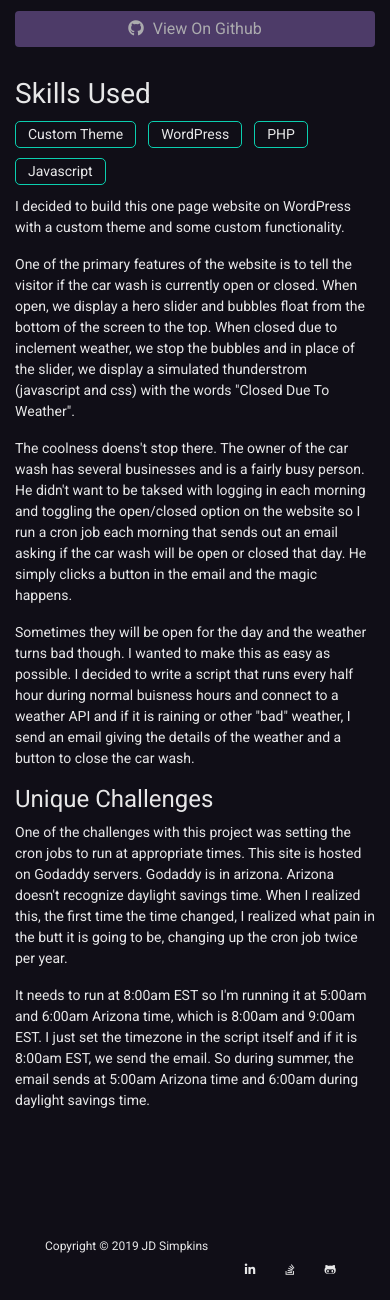
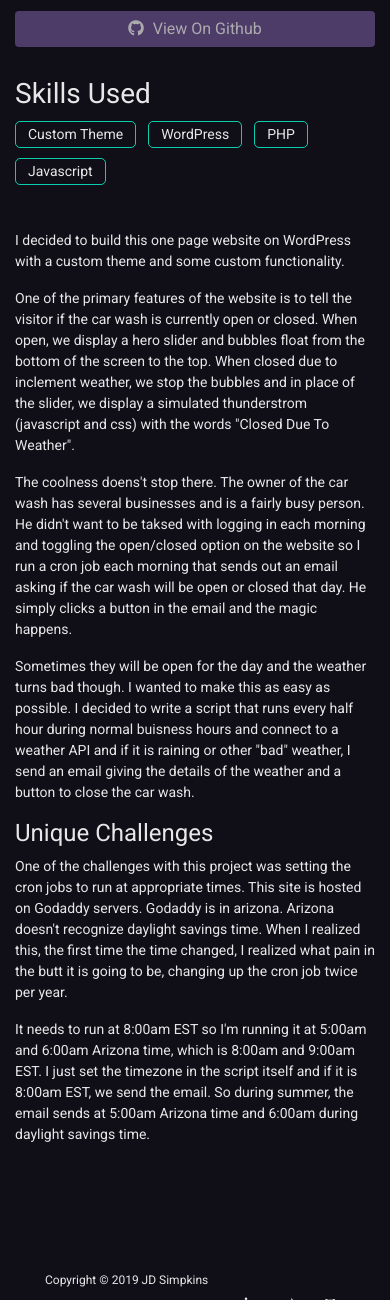
Before and after one commit to jddev81/jdsimpkins.me, a PHP site: page /portfolio.php?item=thcw in a window 390 px wide. Shown: the part 468-1768 px from the top of the page. Before the commit the page ends 1743 px from the top, so only its background shows below. Run offline with PHP 8.4, Linux system fonts and the light colour scheme; some libraries are stand-ins or nearby versions.

Commit message:
portfolio mobile fixes

```diff
--- a/css/main.css
+++ b/css/main.css
@@ -621,7 +621,7 @@ footer a:hover {
 }
 
 .portfolio-page-container {
-  min-height: 500px;
+  min-height: 400px;
   margin-top: 150px;
   margin-bottom: 80px;
 }
--- a/portfolio.php
+++ b/portfolio.php
@@ -34,8 +34,8 @@
 				<img class="img-fluid" src="<?php echo $projectImg; ?>" alt="<?php echo $projectTitle; ?>">
 
 				<div class="row links">
-					<div class="col-sm-6"><a class="btn <?php echo (empty($projectLink)) ? 'disabled' : ''; ?>" href="<?php echo $projectLink; ?>" target="_blank"><i class="icon fas fa-external-link-alt"></i> View Project</a></div>
-					<div class="col-sm-6"><a class="gh btn <?php echo (empty($githubLink)) ? 'disabled' : ''; ?>" href="<?php echo $githubLink; ?>" target="_blank"><i class="icon fab fa-github"></i> View On Github</a></div>
+					<div class="col-lg-6"><a class="btn <?php echo (empty($projectLink)) ? 'disabled' : ''; ?>" href="<?php echo $projectLink; ?>" target="_blank"><i class="icon fas fa-external-link-alt"></i> View Project</a></div>
+					<div class="col-lg-6"><a class="gh btn <?php echo (empty($githubLink)) ? 'disabled' : ''; ?>" href="<?php echo $githubLink; ?>" target="_blank"><i class="icon fab fa-github"></i> View On Github</a></div>
 				</div>
 
 				<h3 class="skills-head">Skills Used</h3>
@@ -46,7 +46,7 @@
 						}
 					?>
 				</ul>
-				<div class='clear-fix'></div>
+				<div class="clear-fix" style="height:35px;"></div>
 			</div>
 
 			<div class="col-sm-7">
--- a/scss/main.scss
+++ b/scss/main.scss
@@ -1096,7 +1096,7 @@ footer {
 
 
 .portfolio-page-container {
-	min-height:500px;
+	min-height:400px;
 	//border:1px solid red;
 	margin-top:150px;
 	margin-bottom:80px;
```
